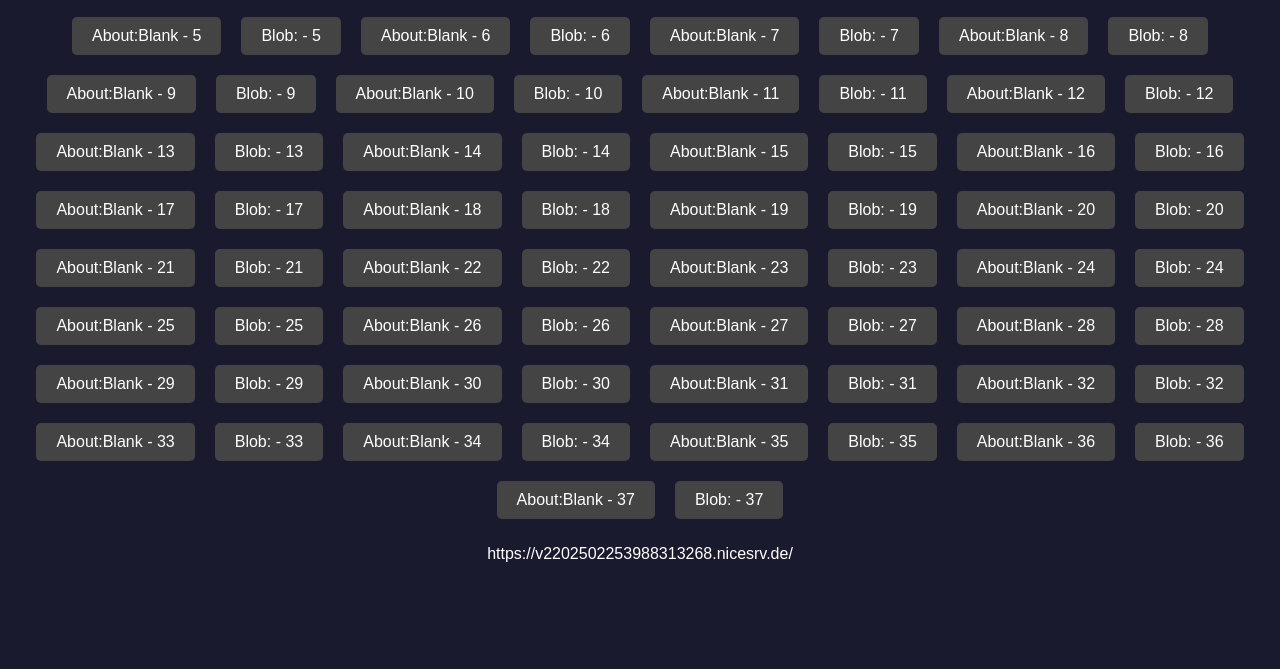
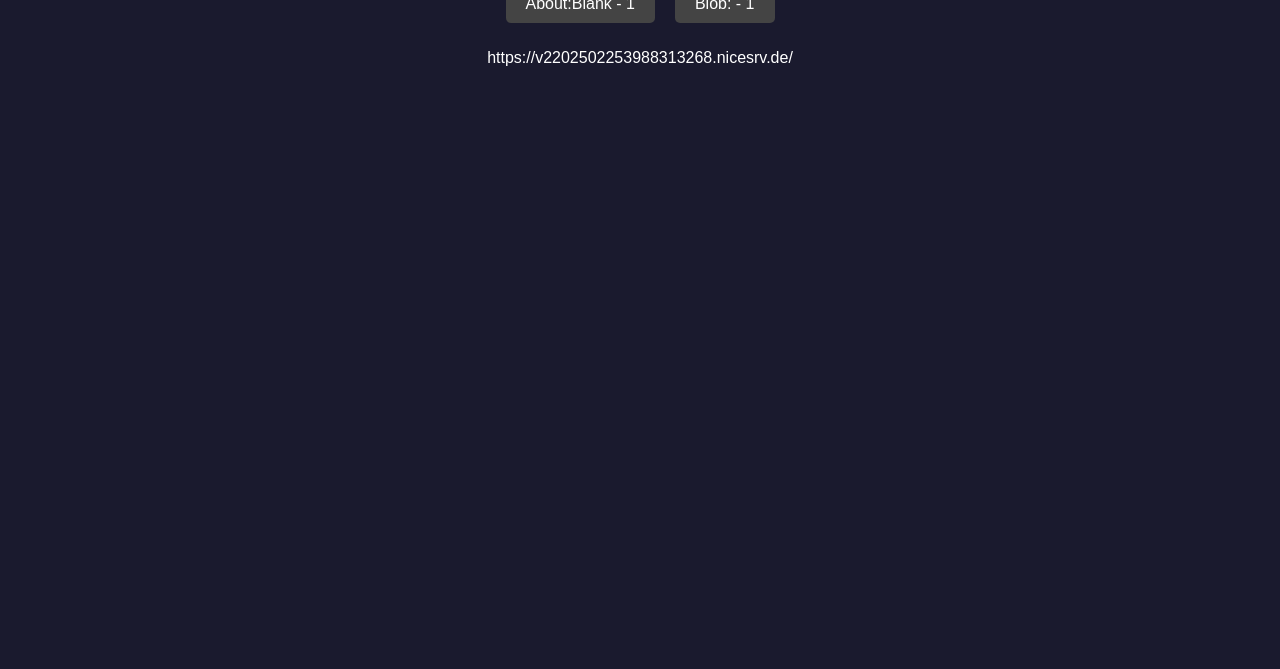
Before and after one commit to BirminghamAcademics/BirminghamAcademics.github.io, a plain HTML site: page index.html in a window 1280 px wide. Shown: the part 131-800 px from the top of the page. Drawn offline with Linux system fonts and the light colour scheme.

Commit message:
Update index.html

```diff
--- a/index.html
+++ b/index.html
@@ -4,6 +4,7 @@
   <meta charset="UTF-8">
   <meta name="viewport" content="width=device-width, initial-scale=1.0">
   <title>Link Navigator</title>
+<h>Working on more!</h>
   <style>
     body {
       background-color: #1a1a2e;
@@ -32,43 +33,7 @@
 <p>https://v2202502253988313268.nicesrv.de/</p>
   <script>
     const links = [
-      "https://voidonto.lightspeedsystems.help/",
-      "https://dickboyntop.lightspeedsystems.help/",
-      "https://alecbryansmythe.bg.geek.nz/",
-      "https://smtp-relay.2fdrgdrf8yhjut4wes8d7yunggyuh.bg.geek.nz/",
-      "https://nasa.gov.bg.geek.nz/",
-      "https://deltamath.it.com/",
-      "https://www.edpuzzle.hawktu.bg.geek.nz/",
-      "https://voidonto.lightspeedsystems.help/",
-      "https://lebron.bg.geek.nz/",
-      "https://flage.site.bg.geek.nz/",
-      "https://grrrgdijohfvkjhdvxkjbfxhbjcvxkj.bg.geek.nz/",
-      "https://void.radio.am/",
-      "https://skibidijoe.bg.geek.nz/",
-      "https://skibiditoiliet1123heyalpharizzersnotsigma.lightspeedsystems.help/",
-      "https://ixlmath.crabdance.com/",
-      "https://watermelon.bg.geek.nz/",
-      "https://lime.bg.geek.nz/",
-      "https://si.edu.bg.geek.nz/",
-      "https://16ohncrossroad.bg.geek.nz/",
-      "https://xn--6qq051aaaaa614fendf66ababbb3110ecaccc.jodymaroni.com/",
-      "https://vv.lightspeedsystems.help/",
-      "https://www.artclass.artclass.networkindia.com/",
-      "https://hivoid.urmanet.ch/",
-      "https://si.edu.bg.geek.nz/",
-      "https://alec.bg.geek.nz/",
-      "https://2fdrgdrf8yhjut4wes8d7yunggyuh.bg.geek.nz/",
-      "https://voidonto.lightspeedsystems.help/",
-      "https://mail.google.com.flage.site.bg.geek.nz/",
-      "https://express.adobe.com.bg.geek.nz/",
-      "https://apple.com.lxmicro.net/",
-      "https://asjdaksjdhaskjdhaskjdhsakjdhsakjd.bg.geek.nz/",
-      "https://imightseervejjchfjdj.swanndvr.net/",
-      "https://goole.com.bg.geek.nz/",
-      "https://e.lightspeedsystems.help/",
-      "https://sigmaseige.bg.geek.nz/",
-      "https://www.magyar.bg.geek.nz/",
-      "https://hawktu.bg.geek.nz/"
+    "https://whrhs.online/"
     ];
 
     function openAboutBlank(index) {
```
